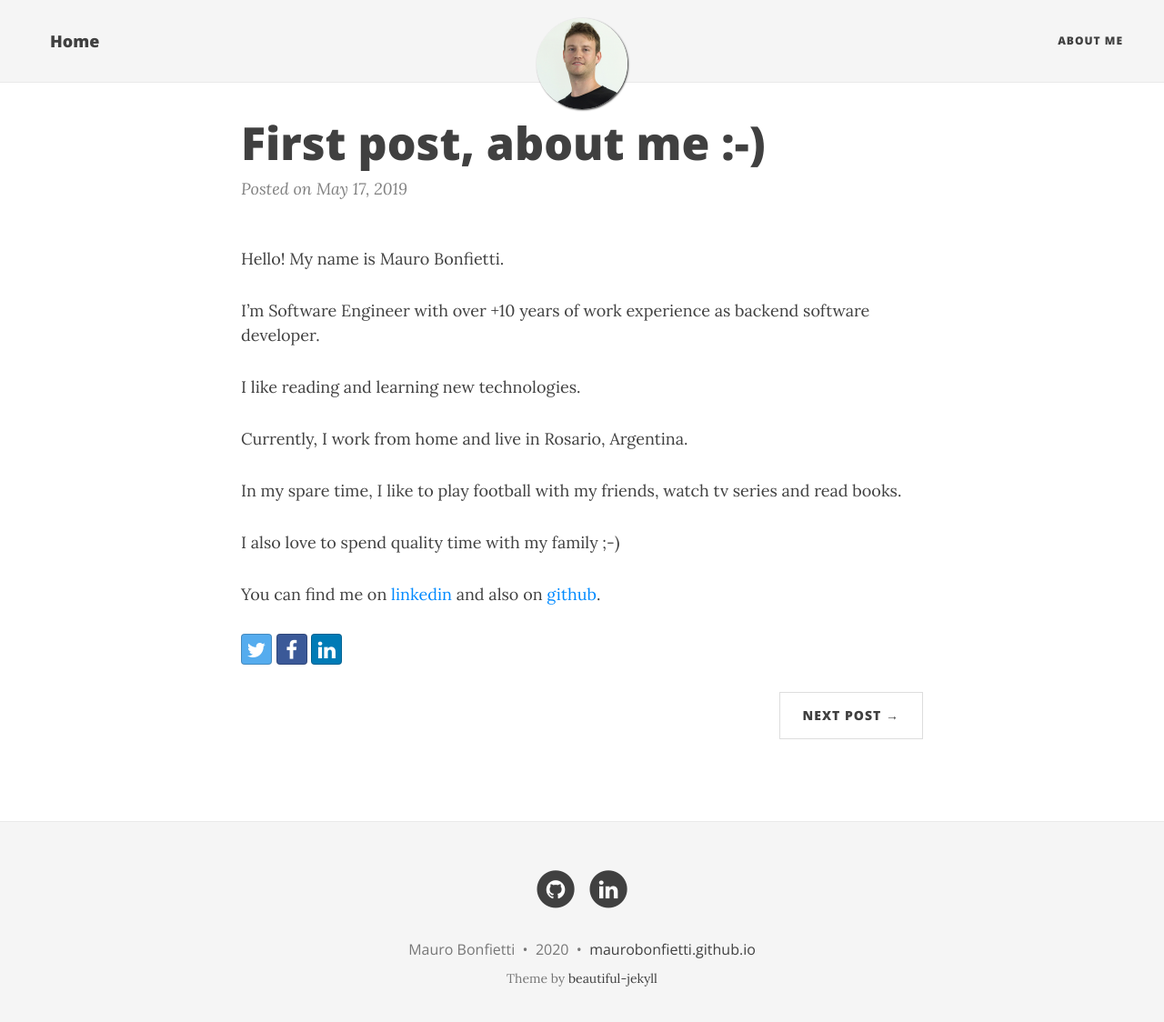
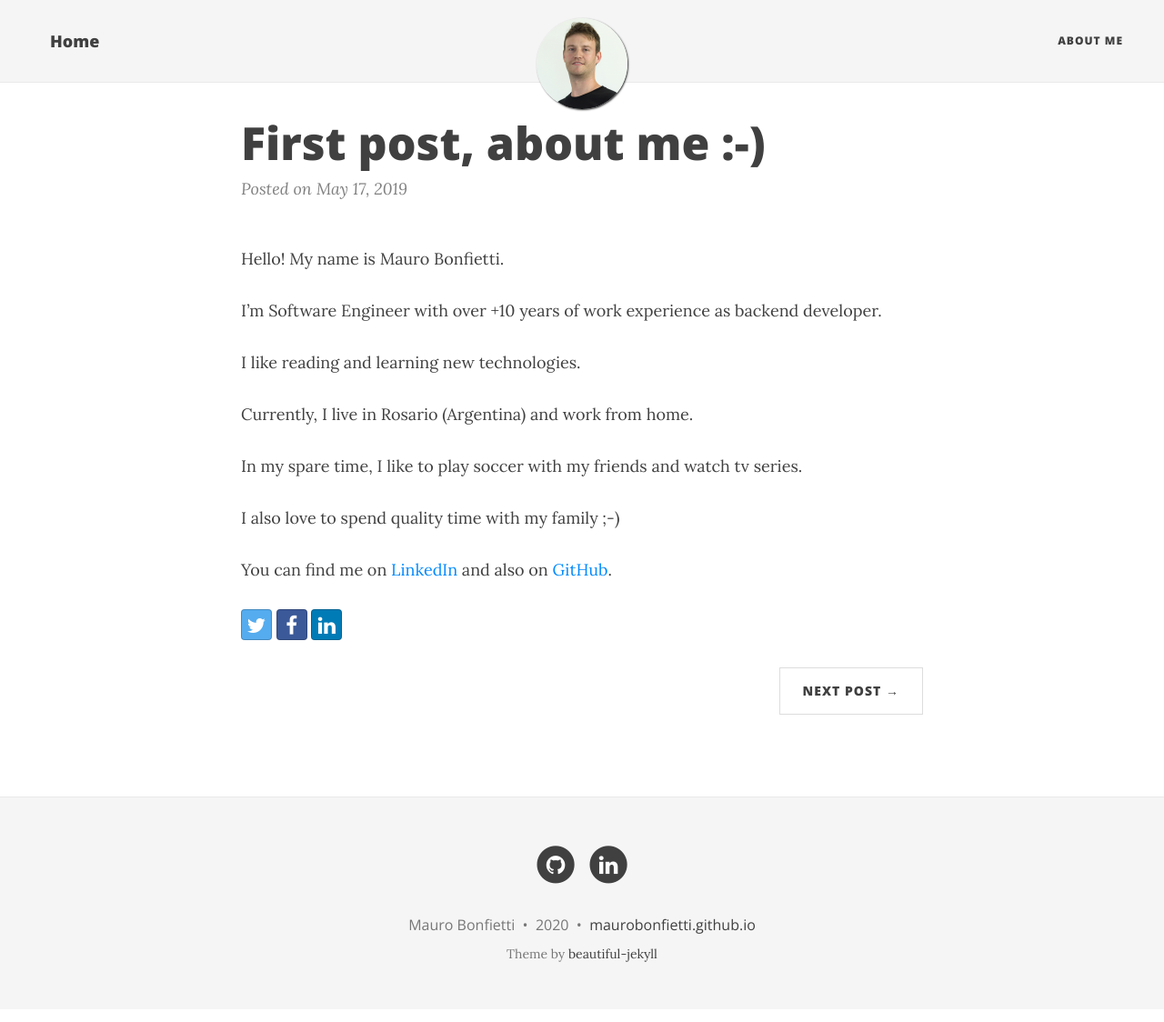
Before and after one commit to maurobonfietti/mauro.github.io, a Jekyll site: the page built from _posts/2019-05-17-first-post.md, in a window 1280 px wide and 1137 px high. Shown: the top 1124 px of the window at 91% size. Built offline with Jekyll 4.4.1, drawn with Linux system fonts in a browser that asks for light colours; nearby versions of some CDN libraries.

Commit message:
Update Post: About me :-)

```diff
--- a/_posts/2019-05-17-first-post.md
+++ b/_posts/2019-05-17-first-post.md
@@ -5,14 +5,14 @@ title: First post, about me :-)
 
 Hello! My name is Mauro Bonfietti.
 
-I'm Software Engineer with over +10 years of work experience as backend software developer.
+I'm Software Engineer with over +10 years of work experience as backend developer.
 
 I like reading and learning new technologies.
 
-Currently, I work from home and live in Rosario, Argentina.
+Currently, I live in Rosario (Argentina) and work from home.
 
-In my spare time, I like to play football with my friends, watch tv series and read books.
+In my spare time, I like to play soccer with my friends and watch tv series.
 
 I also love to spend quality time with my family ;-)
 
-You can find me on [linkedin](https://www.linkedin.com/in/mauro-bonfietti/) and also on [github](https://github.com/maurobonfietti/).
+You can find me on [LinkedIn](https://www.linkedin.com/in/mauro-bonfietti/) and also on [GitHub](https://github.com/maurobonfietti/).
```
